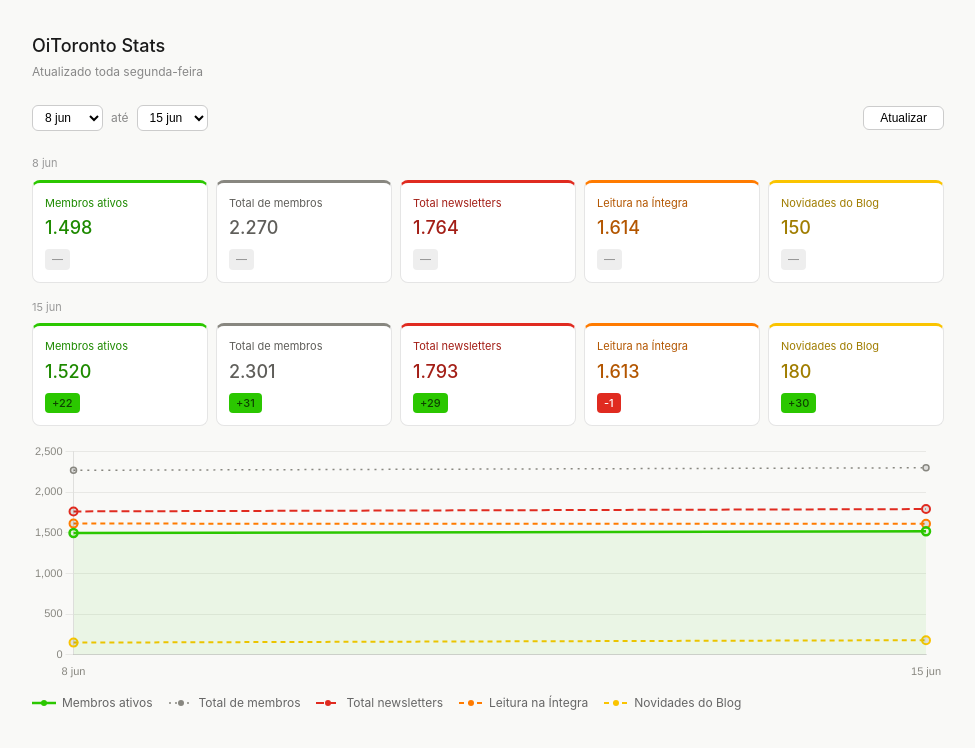
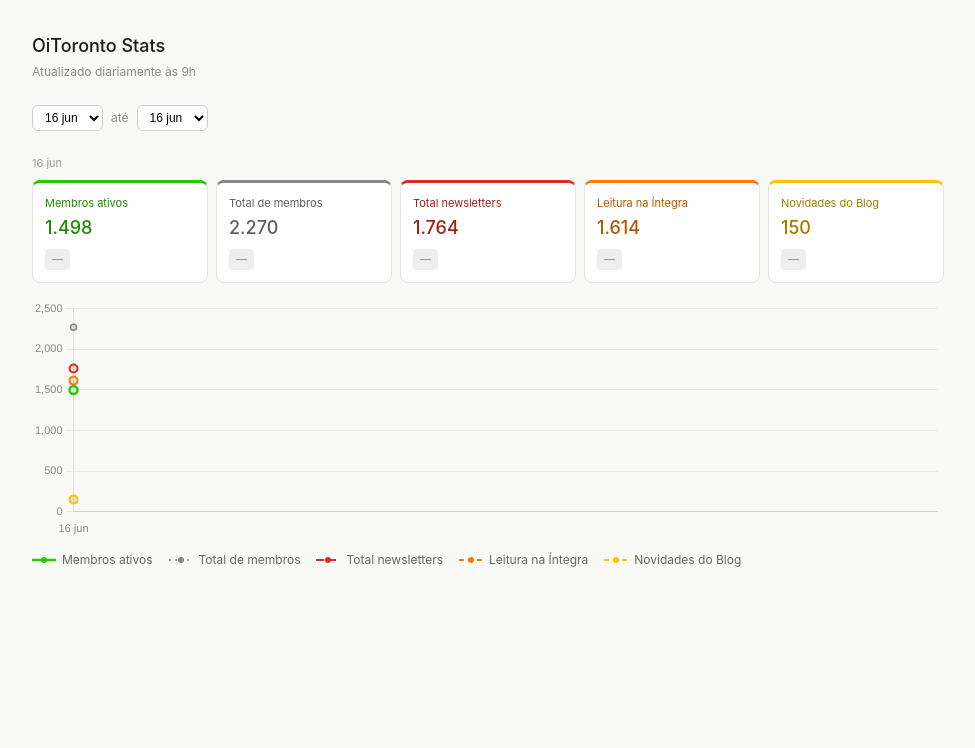
Before and after one commit to fthiesen/oitoronto_automations, a React (Vite) app in the folder stats-dashboard/: page / in a window 1280 px wide. Shown: the top 748 px of the page, without its empty margins (152-1127 px from the left). Built offline with nearby package versions, Linux system fonts and the light colour scheme.

Commit message:
daily stats

```diff
--- a/stats-dashboard/public/data.json
+++ b/stats-dashboard/public/data.json
@@ -1,18 +1,10 @@
 [
   {
-    "monday": "2026-06-08",
+    "date": "2026-06-16",
     "ativos": 1498,
     "total": 2270,
     "newsletters": 1764,
     "integra": 1614,
     "novidades": 150
-  },
-  {
-    "monday": "2026-06-15",
-    "ativos": 1520,
-    "total": 2301,
-    "newsletters": 1793,
-    "integra": 1613,
-    "novidades": 180
   }
 ]
--- a/stats-dashboard/src/App.jsx
+++ b/stats-dashboard/src/App.jsx
@@ -23,7 +23,6 @@
   const [data, setData] = useState([])
   const [from, setFrom] = useState(0)
   const [to, setTo] = useState(0)
-  const [applied, setApplied] = useState({ from: 0, to: 0 })
   const [error, setError] = useState(null)
 
   useEffect(() => {
@@ -33,7 +32,6 @@
         setData(d)
         setFrom(0)
         setTo(d.length - 1)
-        setApplied({ from: 0, to: d.length - 1 })
       })
       .catch(() => setError('Não foi possível carregar os dados.'))
   }, [])
@@ -41,42 +39,44 @@
   if (error) return <p style={{ color: '#e02b20', padding: '2rem' }}>{error}</p>
   if (!data.length) return <p style={{ padding: '2rem', color: '#888' }}>Carregando...</p>
 
-  const slice = data.slice(applied.from, applied.to + 1)
+  const slice = data.slice(from, to + 1)
 
   return (
     <div>
       <div style={{ marginBottom: '1.5rem' }}>
         <h1 style={{ fontSize: '18px', fontWeight: 500, marginBottom: '0.25rem' }}>OiToronto Stats</h1>
-        <p style={{ fontSize: '12px', color: '#888' }}>Atualizado toda segunda-feira</p>
+        <p style={{ fontSize: '12px', color: '#888' }}>Atualizado diariamente às 9h</p>
       </div>
 
       <div style={{ display: 'flex', alignItems: 'center', gap: '8px', marginBottom: '1.5rem', flexWrap: 'wrap' }}>
         <select
           value={from}
-          onChange={e => setFrom(parseInt(e.target.value))}
+          onChange={e => {
+            const val = parseInt(e.target.value)
+            setFrom(val)
+            if (val > to) setTo(val)
+          }}
           style={{ fontSize: '12px', padding: '4px 8px', borderRadius: '6px', border: '0.5px solid #ccc', background: '#fff' }}
         >
-          {data.map((d, i) => <option key={i} value={i}>{shortLabel(d.monday)}</option>)}
+          {data.map((d, i) => <option key={i} value={i}>{shortLabel(d.date)}</option>)}
         </select>
         <span style={{ fontSize: '12px', color: '#888' }}>até</span>
         <select
           value={to}
-          onChange={e => setTo(parseInt(e.target.value))}
+          onChange={e => {
+            const val = parseInt(e.target.value)
+            setTo(val)
+            if (val < from) setFrom(val)
+          }}
           style={{ fontSize: '12px', padding: '4px 8px', borderRadius: '6px', border: '0.5px solid #ccc', background: '#fff' }}
         >
-          {data.map((d, i) => <option key={i} value={i}>{shortLabel(d.monday)}</option>)}
+          {data.map((d, i) => <option key={i} value={i} disabled={i < from}>{shortLabel(d.date)}</option>)}
         </select>
-        <button
-          onClick={() => setApplied({ from, to })}
-          style={{ fontSize: '12px', padding: '4px 16px', borderRadius: '6px', border: '0.5px solid #ccc', background: '#fff', cursor: 'pointer', marginLeft: 'auto' }}
-        >
-          Atualizar
-        </button>
       </div>
 
       {slice.map((d, idx) => (
         <WeekBlock
-          key={d.monday}
+          key={d.date}
           data={d}
           prev={idx > 0 ? slice[idx - 1] : null}
           metrics={METRICS}
--- a/stats-dashboard/src/StatsChart.jsx
+++ b/stats-dashboard/src/StatsChart.jsx
@@ -15,7 +15,7 @@
     instance.current = new Chart(ref.current, {
       type: 'line',
       data: {
-        labels: slice.map(d => shortLabel(d.monday)),
+        labels: slice.map(d => shortLabel(d.date)),
         datasets: [
           { label: 'Membros ativos', data: slice.map(d => d.ativos), borderColor: '#2bc700', backgroundColor: 'rgba(43,199,0,0.07)', borderWidth: 2.5, pointRadius: 4, fill: true, tension: 0.3 },
           { label: 'Total de membros', data: slice.map(d => d.total), borderColor: '#888780', borderWidth: 1.5, pointRadius: 3, fill: false, tension: 0.3, borderDash: [2,5] },
--- a/stats-dashboard/src/WeekBlock.jsx
+++ b/stats-dashboard/src/WeekBlock.jsx
@@ -3,7 +3,7 @@
 export default function WeekBlock({ data, prev, metrics }) {
   return (
     <div style={{ marginBottom: '1rem' }}>
-      <p style={{ fontSize: '11px', color: '#999', marginBottom: '8px' }}>{shortLabel(data.monday)}</p>
+      <p style={{ fontSize: '11px', color: '#999', marginBottom: '8px' }}>{shortLabel(data.date)}</p>
       <div style={{ display: 'grid', gridTemplateColumns: 'repeat(5, minmax(0, 1fr))', gap: '8px' }}>
         {metrics.map(m => {
           const val = data[m.key]
```
